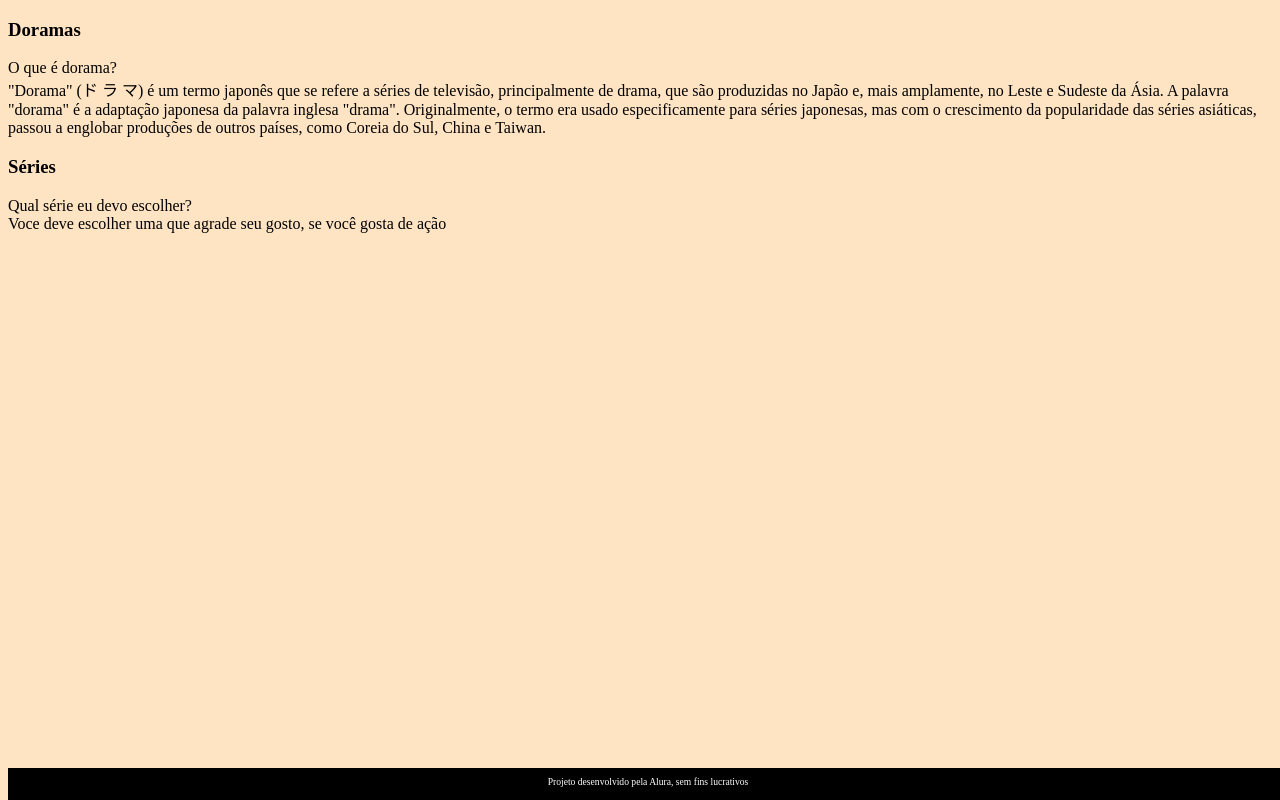
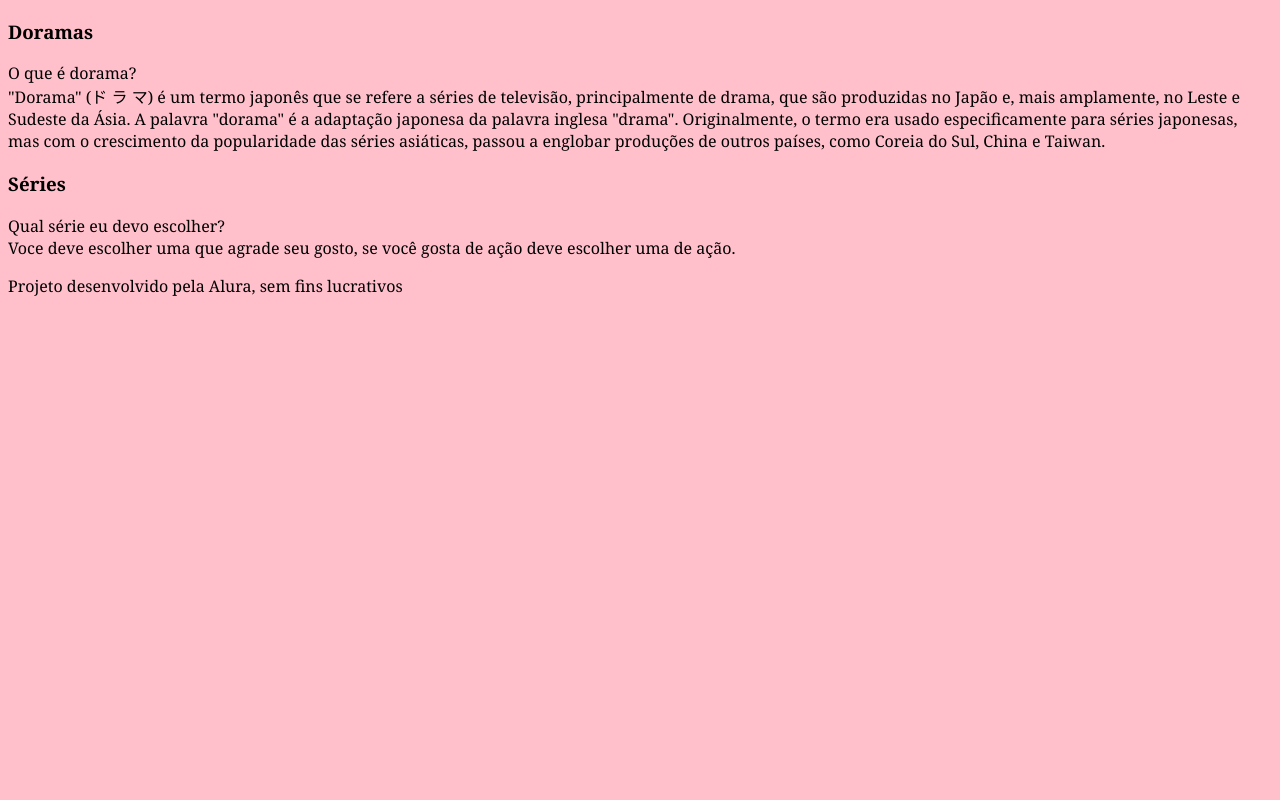
Before and after one commit to Gabriela1827/flashcard-gabi, a plain HTML site: page index.html in a window 1280 px wide. Drawn offline with Linux system fonts and the light colour scheme; files that its build step writes are made by us from their sources.

Commit message:
Add files via upload

```diff
--- a/index.html
+++ b/index.html
@@ -27,7 +27,7 @@
                         Qual série eu devo escolher?
                     </div>
                     <div class="cartao__conteudo__resposta">
-                        Voce deve escolher uma que agrade seu gosto, se você gosta de ação
+                        Voce deve escolher uma que agrade seu gosto, se você gosta de ação deve escolher uma de ação.
                     </div>
                 </div>
             </article>
--- a/style.css
+++ b/style.css
@@ -1,19 +1,11 @@
-body {
-    background-color: bisque;
-    font-family: Bai Jamjuree;
+body {background-color: pink;
+font-family: Cambria, Cochin, Georgia, Times, 'Times New Roman', serif;
 }
 
-footer {
-    background-color: black;
-    color: white;
-    position: fixed;
-    bottom: 0;
+footer  {
+    background-color: blue
+    color( black)
+    bottom/0;
+    position:fixed;
     width: 100%;
-    height: 2rem;
 }
-
-footer p {
-    text-align: center;
-    font-size: 0.6rem;
-    margin-top: 0.5rem;
-}
```
